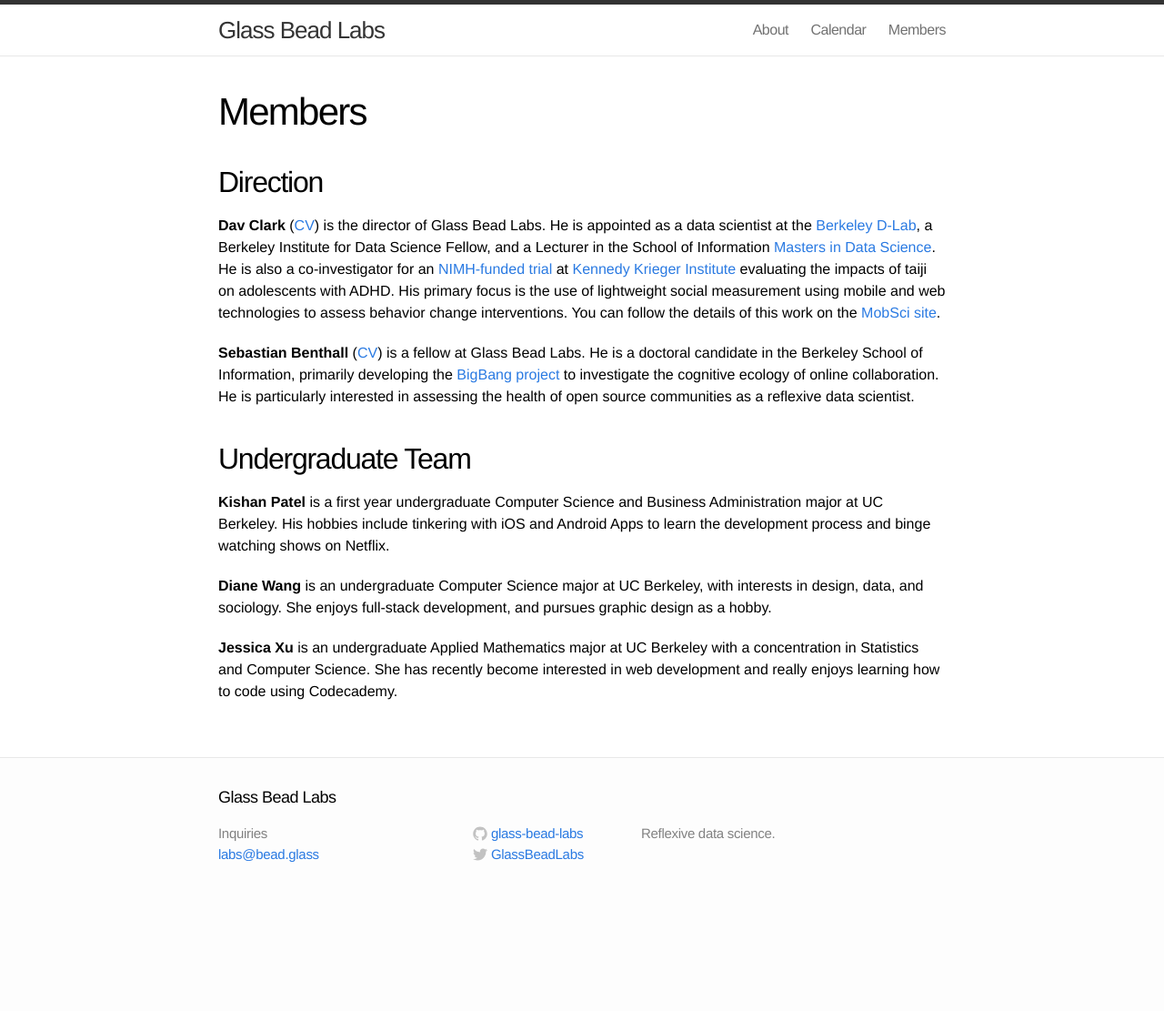
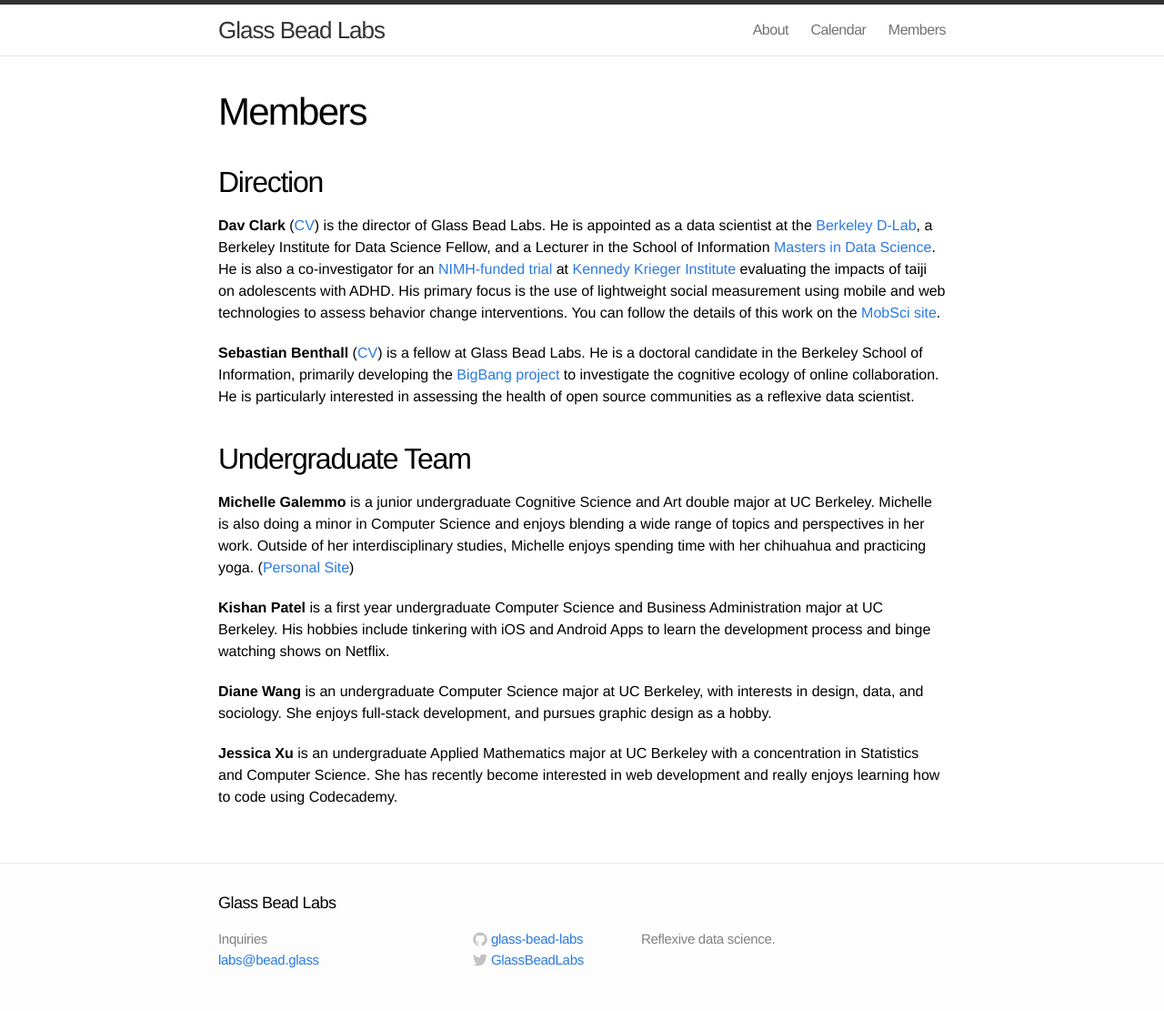
Before and after one commit to glass-bead-labs/bead.glass, a Jekyll site: the page built from members.md, in a window 1280 px wide. Shown: the whole page at 91% size. Built offline with Jekyll 4.4.1, drawn with Linux system fonts in a browser that asks for light colours; before the commit the page ends 995 px from its top, so only the background shows below that.

Commit message:
added michelle bio
!

```diff
--- a/members.md
+++ b/members.md
@@ -25,6 +25,9 @@ to investigate the cognitive ecology of online collaboration. He is particularly
 
 ## Undergraduate Team
 
+**Michelle Galemmo** is a junior undergraduate Cognitive Science and Art double major at UC Berkeley. Michelle is also doing a minor in Computer Science and enjoys blending a wide range of topics and perspectives in her work. Outside of her interdisciplinary studies,
+Michelle enjoys spending time with her chihuahua and practicing yoga. ([Personal Site](http://mgalemmo.github.io/))
+
 **Kishan Patel** is a first year undergraduate Computer Science and Business
 Administration major at UC Berkeley.  His hobbies include tinkering with iOS and
 Android Apps to learn the development process and binge watching shows on
```
